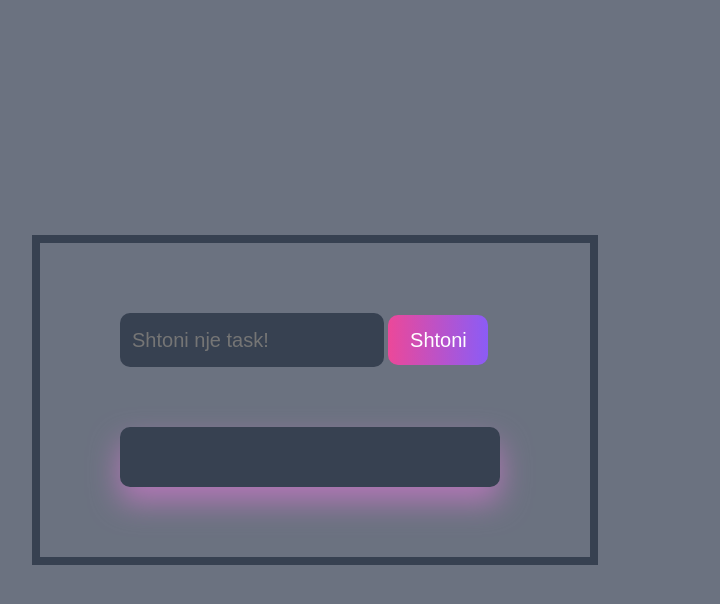
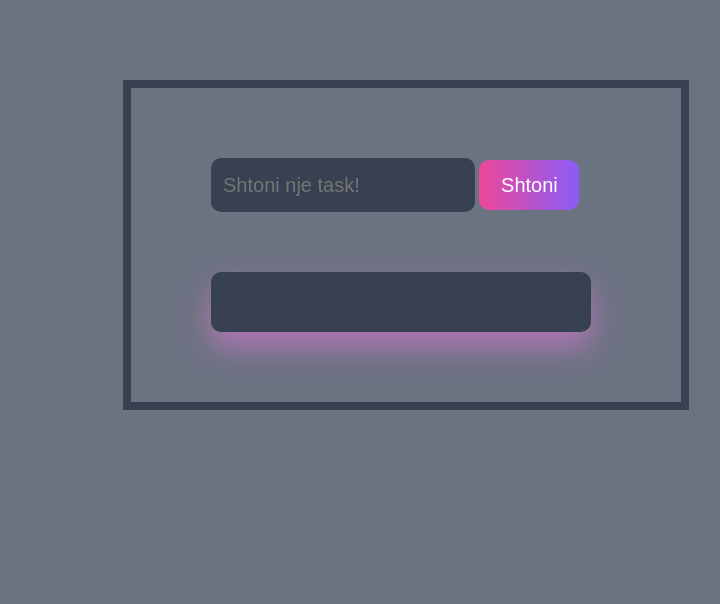
Before and after one commit to seadgashi/Detyre-Shtepie-3, a plain HTML site: page index.html in a window 1280 px wide. Shown: the whole page, without its empty margins (325-1045 px from the left). Drawn offline with Linux system fonts and the light colour scheme.

Commit message:
ndryshim stilizimi

```diff
--- a/style.css
+++ b/style.css
@@ -9,9 +9,8 @@
 #container{
     min-width: 450px;
     position: absolute;
-    transform: translate(-50%,-50%);
-    top: 50%;
-    left: 50%;
+    top: 10%;
+    left: 35%;
     padding: 70px 80px;
     padding-right: 20px;
     border: 8px solid #374151;
```
